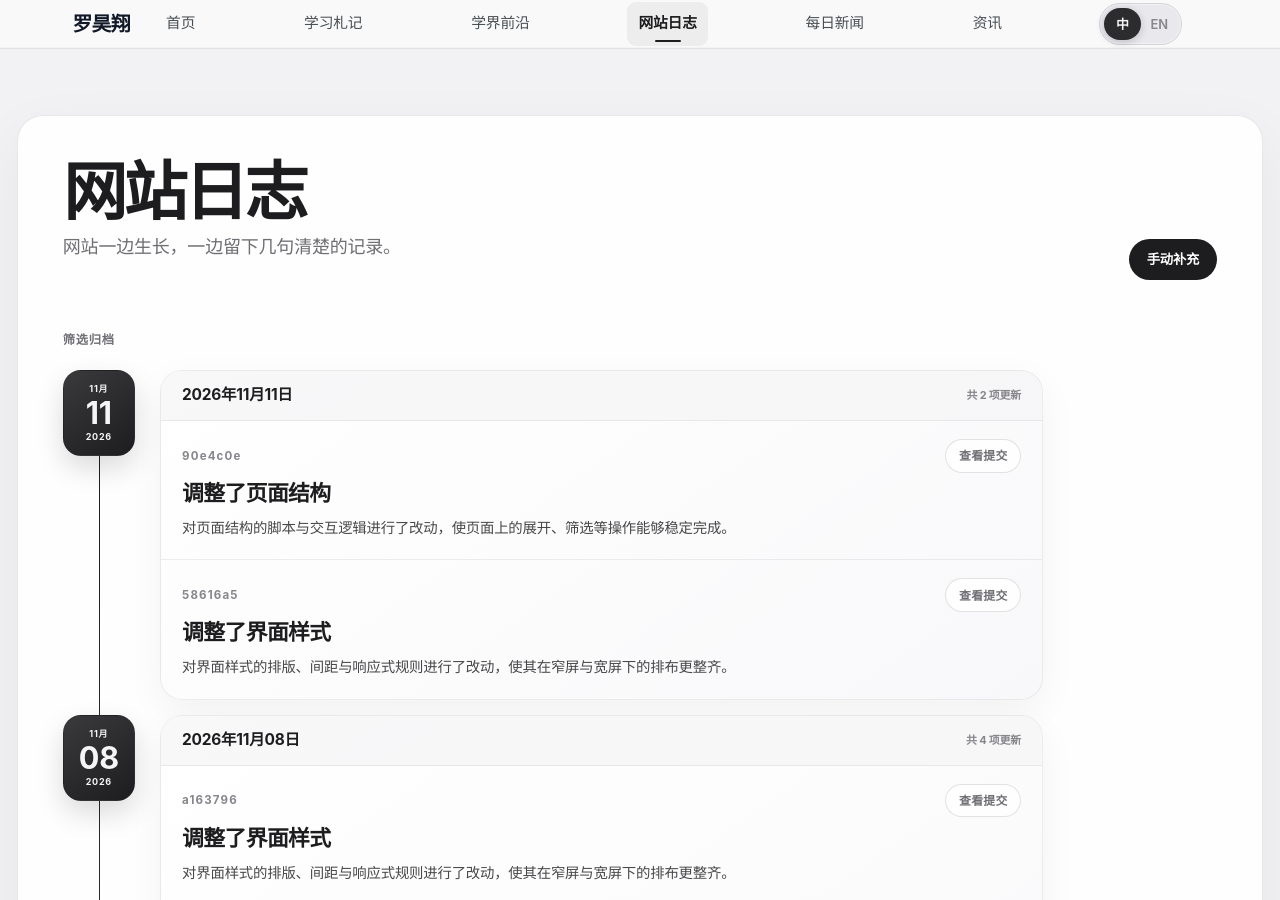
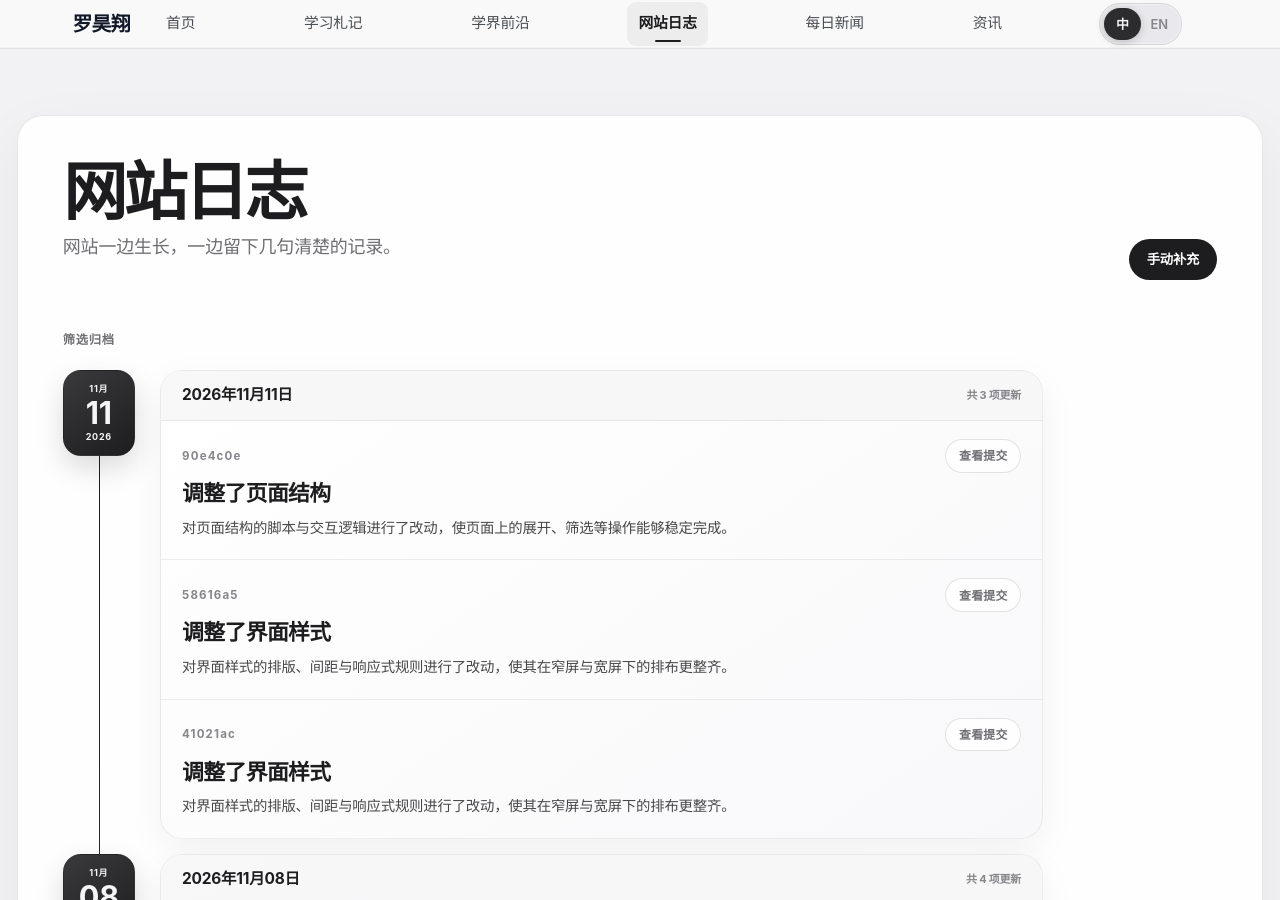
Before and after one commit to HaoxiangLuo/HaoxiangLuo.github.io, a Jekyll site: the page built from _pages/site-log-zh.html, in a window 1280 px wide and 900 px high. Built offline with Jekyll 4.4.1, drawn with Linux system fonts in a browser that asks for light colours; a style sheet for code colours, icons or effects is not loaded.

Commit message:
Record site update 41021ac6fc7750a5273516e92bb7f14009b6b466

```diff
--- a/_data/site_updates.json
+++ b/_data/site_updates.json
@@ -26,6 +26,20 @@
     "details_en": "Adjusted typography, spacing and responsive rules in the stylesheet.",
     "sha": "58616a5",
     "url": "https://github.com/HaoxiangLuo/HaoxiangLuo.github.io/commit/58616a5db024e48d218560fc9ec0e2d4d6b74395"
+  },
+  {
+    "date": "2026-11-11",
+    "title_zh": "调整了界面样式",
+    "title_en": "Refined interface styling",
+    "message": "Fit homepage cards without clipping profile links",
+    "story_zh": "对界面样式的排版、间距与响应式规则进行了改动，使其在窄屏与宽屏下的排布更整齐。",
+    "story_en": "Changed the typography, spacing and responsive rules of interface styling so the layout is tidier on both narrow and wide screens.",
+    "purpose_zh": "更新站内页面、板块或脚本的内容组织与呈现方式。",
+    "purpose_en": "Fit homepage cards without clipping profile links",
+    "details_zh": "调整样式表中的排版、间距与响应式规则。",
+    "details_en": "Adjusted typography, spacing and responsive rules in the stylesheet.",
+    "sha": "41021ac",
+    "url": "https://github.com/HaoxiangLuo/HaoxiangLuo.github.io/commit/41021ac6fc7750a5273516e92bb7f14009b6b466"
   },
   {
     "date": "2026-11-08",
```
Also changed, not shown: assets/data/archive/manifest.json, 1 other file.
